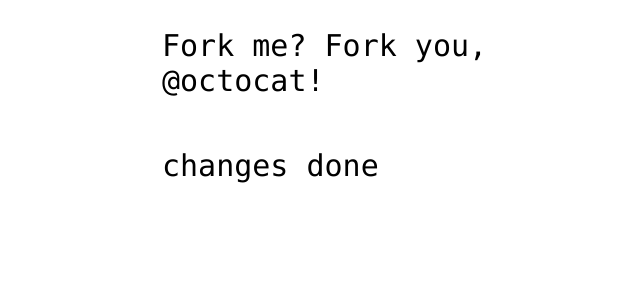
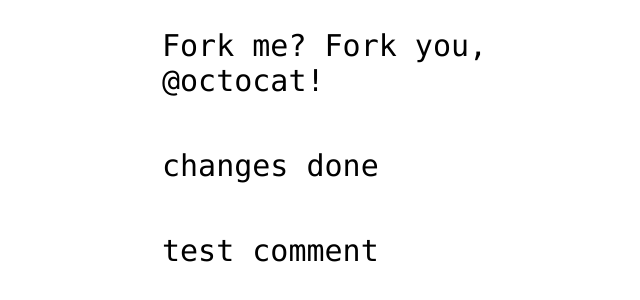
Before and after one commit to hmfayyaz/demo-project, a plain HTML site: page index.html in a window 1280 px wide. Shown: the part 72-372 px from the top of the page, without its empty margins (278-918 px from the left). Drawn offline with Linux system fonts and the light colour scheme.

Commit message:
test commit mine

```diff
--- a/index.html
+++ b/index.html
@@ -19,5 +19,9 @@
 <p>
   changes done
 </p>
+
+<p>
+  test comment
+</p>
 </body>
 </html>
```
